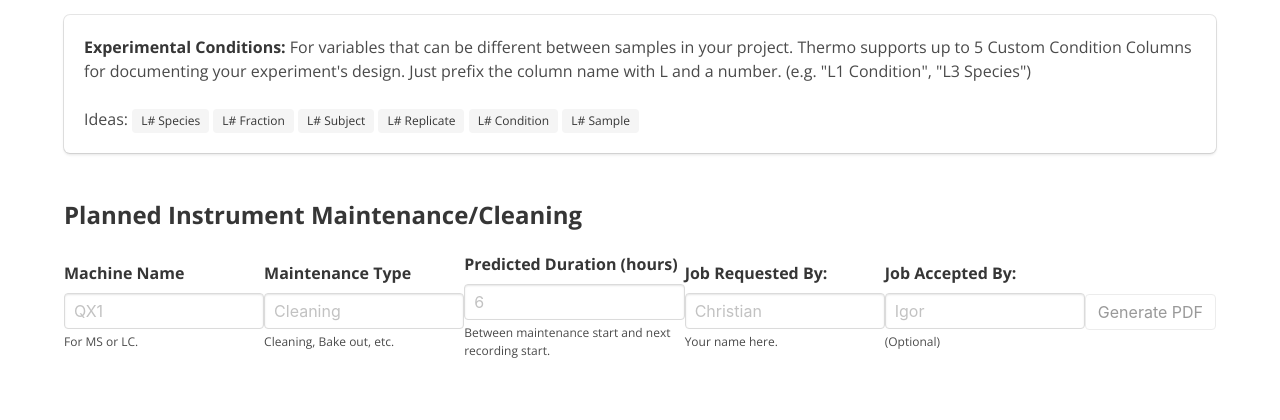
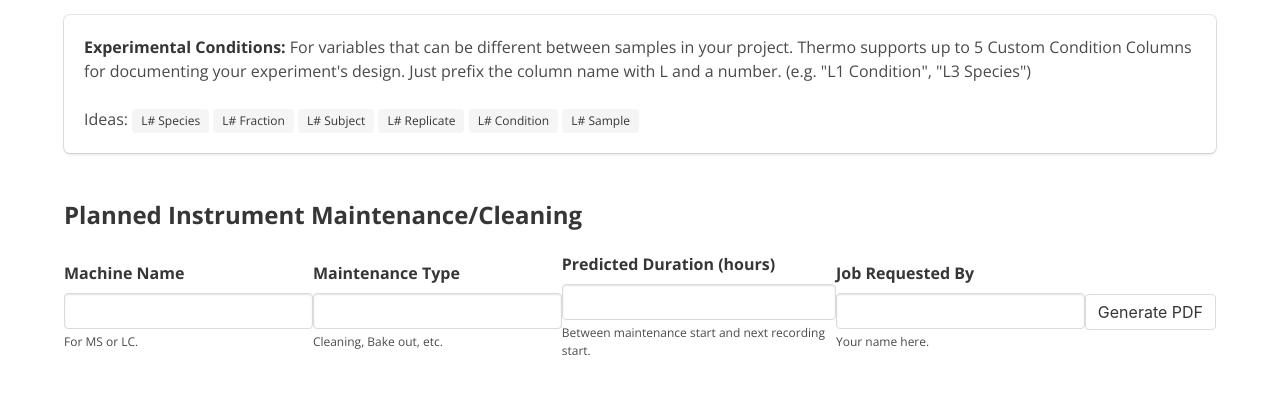
Before and after one commit to nickdelgrosso/MS_Booker, a Flask app: page / in a window 1280 px wide. Shown: the part 570-990 px from the top of the page. Run offline with Flask 2, Linux system fonts and the light colour scheme; some libraries are stand-ins or nearby versions.

Commit message:
added maintenance card and a config object.

```diff
--- a/card_app/__init__.py
+++ b/card_app/__init__.py
@@ -1,7 +1,11 @@
 __version__ = '0.1.0'
 
 from flask import Flask
+from . import config
+
 app = Flask(__name__)
+
+app.config.from_object(config.BaseConfig)
 
 from . import latex
 from . import card
--- /dev/null
+++ b/card_app/config.py
@@ -0,0 +1,3 @@
+
+class BaseConfig:
+    SECRET_KEY = 'change me later!'  # todo: hide secret key.
--- a/card_app/templates/landing.html
+++ b/card_app/templates/landing.html
@@ -140,47 +140,42 @@
                     <h4 class="title is-4">Planned Instrument Maintenance/Cleaning</h4>
 
                     <form action="/cleaning_card", method="POST">
+                        {{ cleaning_form.csrf_token }}
+
                         <div class="level">
                             <div class="field">
-                                <div class="label"> Machine Name</div>
+                                <div class="label">{{ cleaning_form.instrument.label }}</div>
                                 <div class="control">
-                                    <input class="input" type="text" placeholder="QX1">
+                                    {{ cleaning_form.instrument(class="input") }}
                                 </div>
-                                <p class="help">For MS or LC.</p>
+                                <p class="help">{{ cleaning_form.instrument.description }}</p>
                             </div>
                             <div class="field">
-                                <div class="label">Maintenance Type</div>
+                                <div class="label">{{ cleaning_form.maintenance_type.label }}</div>
                                 <div class="control">
-                                    <input class="input" type="text" placeholder="Cleaning">
+                                    {{ cleaning_form.maintenance_type(class="input") }}
                                 </div>
-                                <p class="help">Cleaning, Bake out, etc.</p>
+                                <p class="help">{{ cleaning_form.maintenance_type.description }}</p>
                             </div>
 
                             <div class="field">
-                                <div class="label">Predicted Duration (hours)</div>
+                                <div class="label">{{ cleaning_form.predicted_duration.label }}</div>
                                 <div class="control">
-                                    <input class="input" type="text" placeholder="6">
+                                    {{ cleaning_form.predicted_duration(class="input") }}
                                 </div>
-                                <p class="help">Between maintenance start and next recording start.</p>
+                                <p class="help">{{ cleaning_form.predicted_duration.description }}</p>
                             </div>
                             <div class="field">
-                                <div class="label">Job Requested By:</div>
+                                <div class="label">{{ cleaning_form.submitted_by.label }}</div>
                                 <div class="control">
-                                    <input class="input" type="text" placeholder="Christian">
+                                    {{ cleaning_form.submitted_by(class='input') }}
                                 </div>
-                                <p class="help">Your name here.</p>
-                            </div>
-                            <div class="field">
-                                <div class="label">Job Accepted By:</div>
-                                <div class="control">
-                                    <input class="input" type="text" placeholder="Igor">
-                                </div>
-                                <p class="help">(Optional)</p>
+                                <p class="help">{{ cleaning_form.submitted_by.description }} </p>
                             </div>
 
                             <p class="control">
                                     <div class="control is-centered">
-                                        <button id="submitbutton" type="submit" class="button" disabled>Generate PDF</button>
+                                        <button id="submitbutton" type="submit" class="button">Generate PDF</button>
                                     </div>
                             </p>
 
--- a/card_app/views.py
+++ b/card_app/views.py
@@ -6,16 +6,29 @@ import zipfile
 from flask import render_template, request, make_response
 import pandas as pd
 from XCaliburMethodReader import load_lc_data, get_lc_gradient, get_lc_settings
+from flask_wtf import FlaskForm
+from wtforms import StringField, FloatField
+from wtforms.validators import DataRequired
 from .card import df_to_card_pdf
+from . import latex
 from . import app
 
 
 template_file = path.join(app.root_path, 'templates', 'card_template.tex')
+cleaning_template_file = path.join(app.root_path, 'templates', 'cleaning_card_template.tex')
+
+
+class CleaningForm(FlaskForm):
+    instrument = StringField('Machine Name', validators=[DataRequired()], description='For MS or LC.')
+    maintenance_type = StringField('Maintenance Type', validators=[DataRequired()], description='Cleaning, Bake out, etc.')
+    predicted_duration = FloatField('Predicted Duration (hours)', validators=[DataRequired()], description='Between maintenance start and next recording start.')
+    submitted_by = StringField('Job Requested By', validators=[DataRequired()], description='Your name here.')
 
 
 @app.route('/')
 def index():
-    return render_template('landing.html')
+    cleaning_form = CleaningForm()
+    return render_template('landing.html', cleaning_form=cleaning_form)
 
 
 @app.route('/upload', methods=['GET', 'POST'])
@@ -54,3 +67,18 @@ def download_example():
     response.headers['Content-Disposition'] = "inline; filename='example_files.zip"
     response.mimetype = 'application/zip'
     return response
+
+
+@app.route('/cleaning_card', methods=['GET', 'POST'])
+def upload_cleaning_card():
+    form = CleaningForm()
+    date = datetime.now().strftime('%d.%m.%Y')
+
+    with open(cleaning_template_file) as f:
+        tex = latex.render_templated_tex(tex=f.read(), form=form, Date=date, PostFields=['Inject Time (ms)', 'NL', 'Calibration', 'Transmission Score'])
+
+    pdf = latex.pdflatex(tex=tex)
+    response = make_response(pdf)
+    response.headers['Content-Disposition'] = "inline; filename='cleaning.pdf"
+    response.mimetype = 'application/pdf'
+    return response
--- a/setup.py
+++ b/setup.py
@@ -9,7 +9,7 @@ setup(
     author='Nicholas A. Del Grosso',
     author_email='delgrosso@biochem.mpg.de',
     description='',
-    install_requires=['jinja2', 'pandas', 'flask', 'xlrd', 'PyPDF2', 'XCaliburMethodReader', 'matplotlib'],
+    install_requires=['jinja2', 'pandas', 'flask', 'xlrd', 'PyPDF2', 'XCaliburMethodReader', 'matplotlib', 'Flask-WTF'],
     include_package_data=True,
     zip_safe=False,
 )
```
Also changed, not shown: 1 other file.
